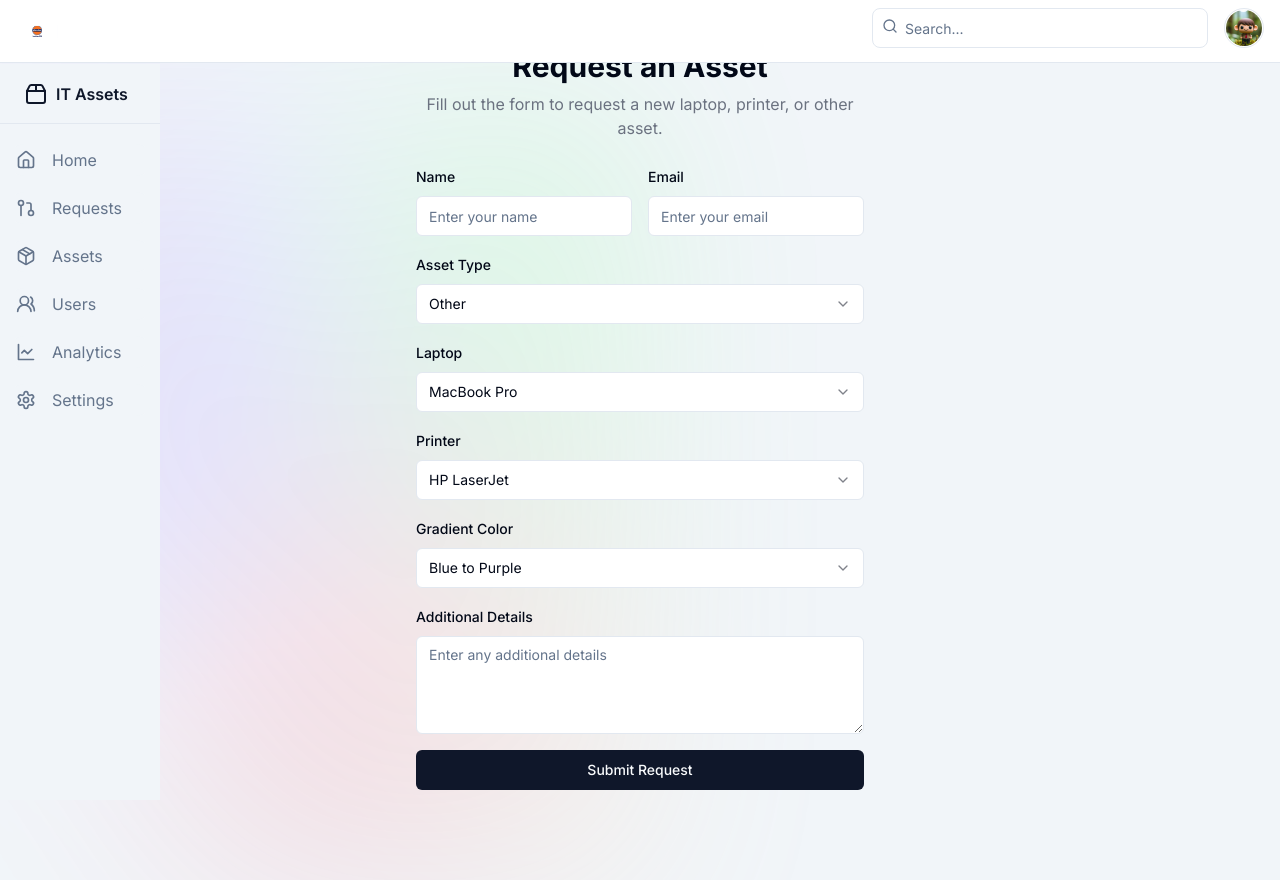
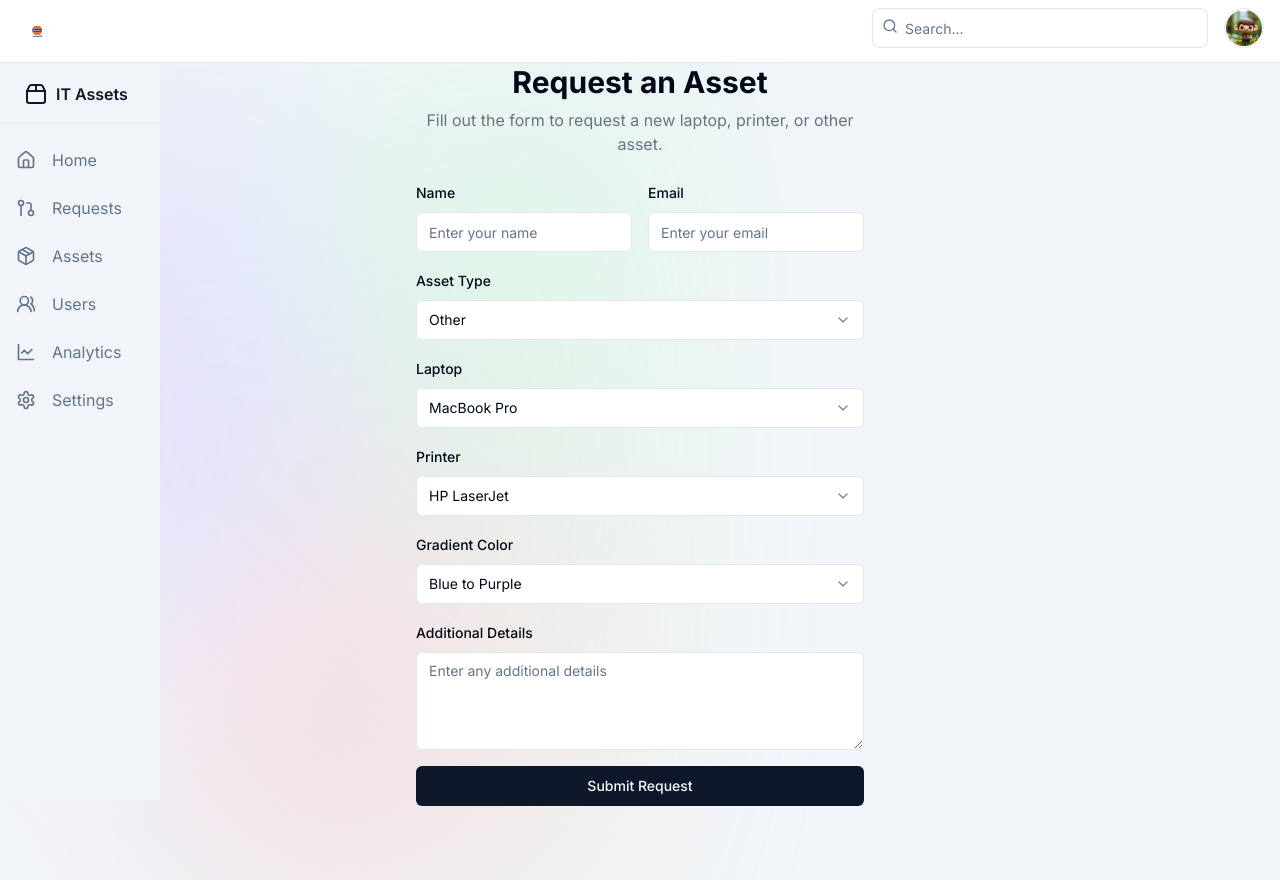
Before and after one commit to AbhikshaGoel/assets-inventory, a Next.js app: page /assetRequest in a window 1280 px wide. Built offline with nearby package versions, Linux system fonts and the light colour scheme.

Commit message:
ui changes for form

```diff
--- a/app/assetRequest/page.tsx
+++ b/app/assetRequest/page.tsx
@@ -169,7 +169,7 @@ import { Button } from "@/components/ui/button";
 
 export default function Component() {
   return (
-    <div className="mx-auto max-w-md space-y-6 py-12">
+    <div className="mt-16 mx-auto max-w-md space-y-6">
       <div className="space-y-2 text-center">
         <h1 className="text-3xl font-bold">Request an Asset</h1>
         <p className="text-gray-500 dark:text-gray-400">
--- a/app/page.tsx
+++ b/app/page.tsx
@@ -2,10 +2,8 @@ import Dashboard from "@/app/dashboard/page";
 
 export default function Home() {
   return (
-    <main>
-      <div className="mt-16 h-auto flex flex-col  md:ml-48">
-        <Dashboard />
-      </div>
+    <main className="mt-16 h-auto flex flex-col  md:ml-48">
+      <Dashboard />
     </main>
   );
 }
```
